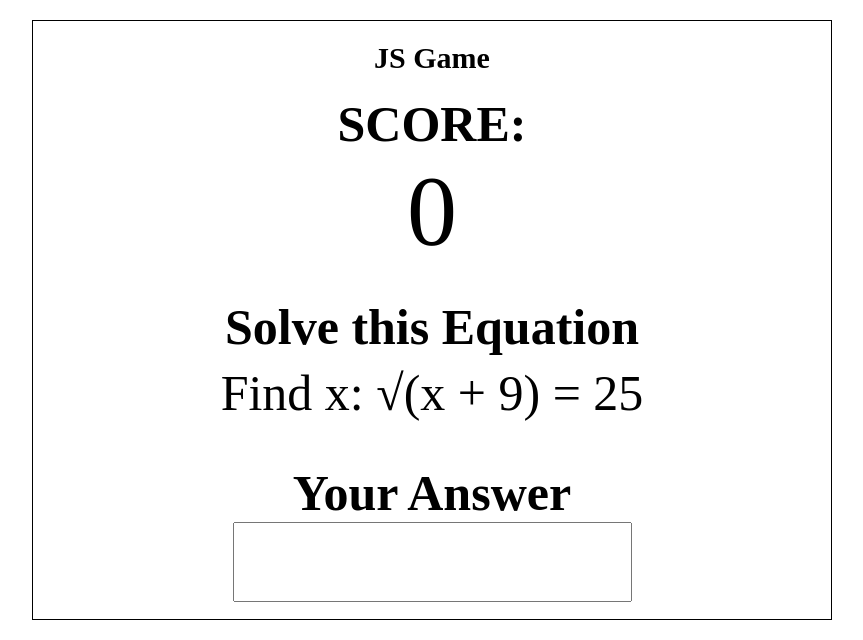
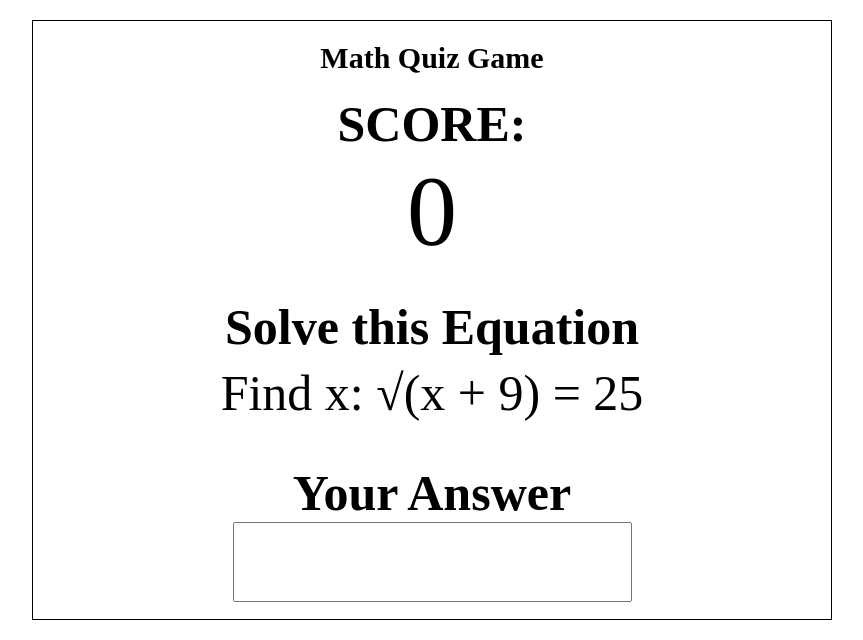
Before and after one commit to disciondionimar/mathquiz, a plain HTML site: page index.html in a window 1280 px wide. Both pictures are taken after a click on the element 650 px from the left and 312 px from the top of the page. Shown: the whole page, without its empty margins (218-1081 px from the left). Drawn offline with Linux system fonts and the light colour scheme.

Commit message:
add jsgame

```diff
--- a/index.html
+++ b/index.html
@@ -25,7 +25,7 @@
 
 		</div>
 		<div id="mainGame">
-			<h1>JS Game</h1>
+			<h1>Math Quiz Game</h1>
 
 		<h2>SCORE:</h2>
 		<p id="score">0</p>
```
